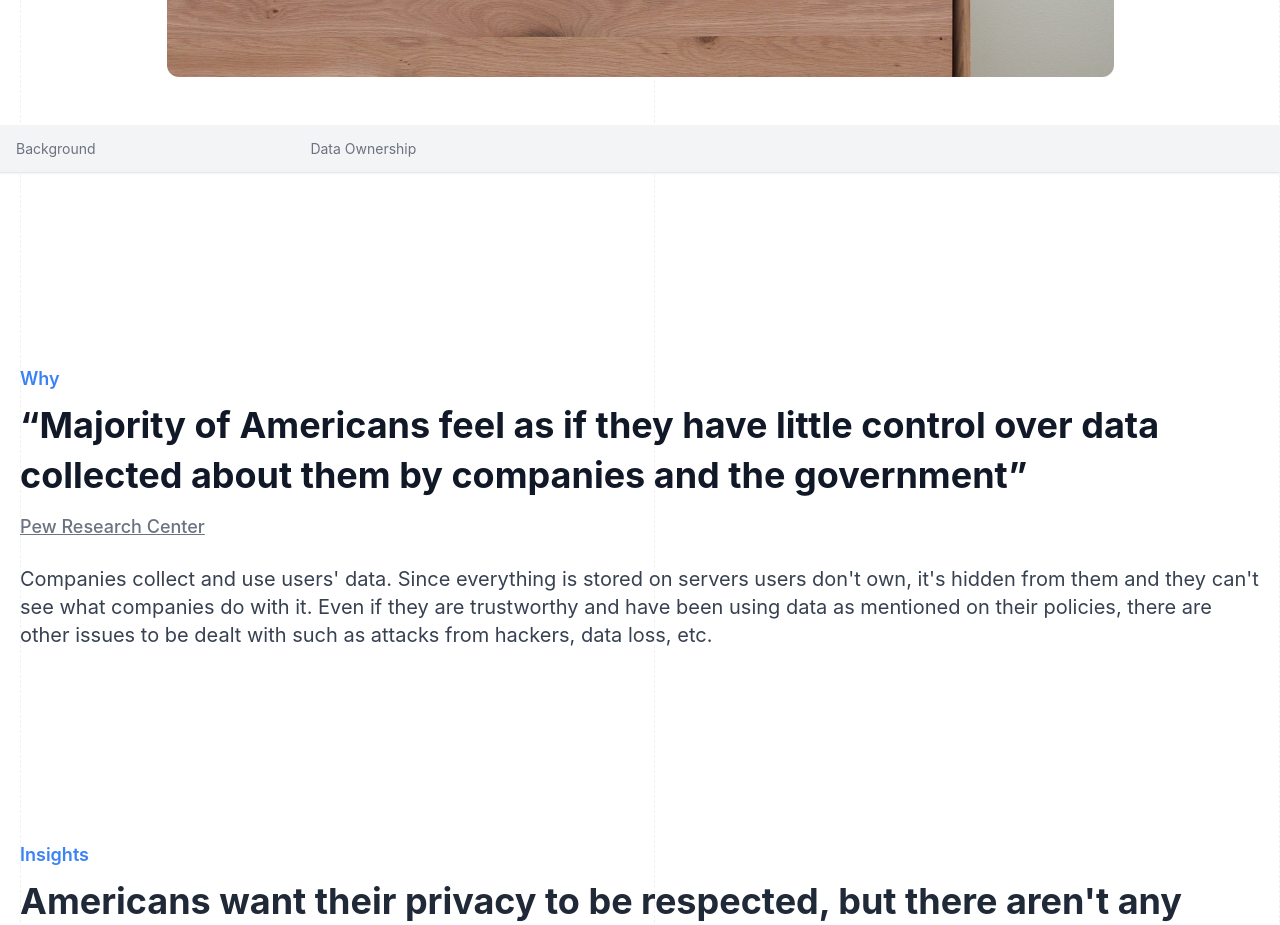
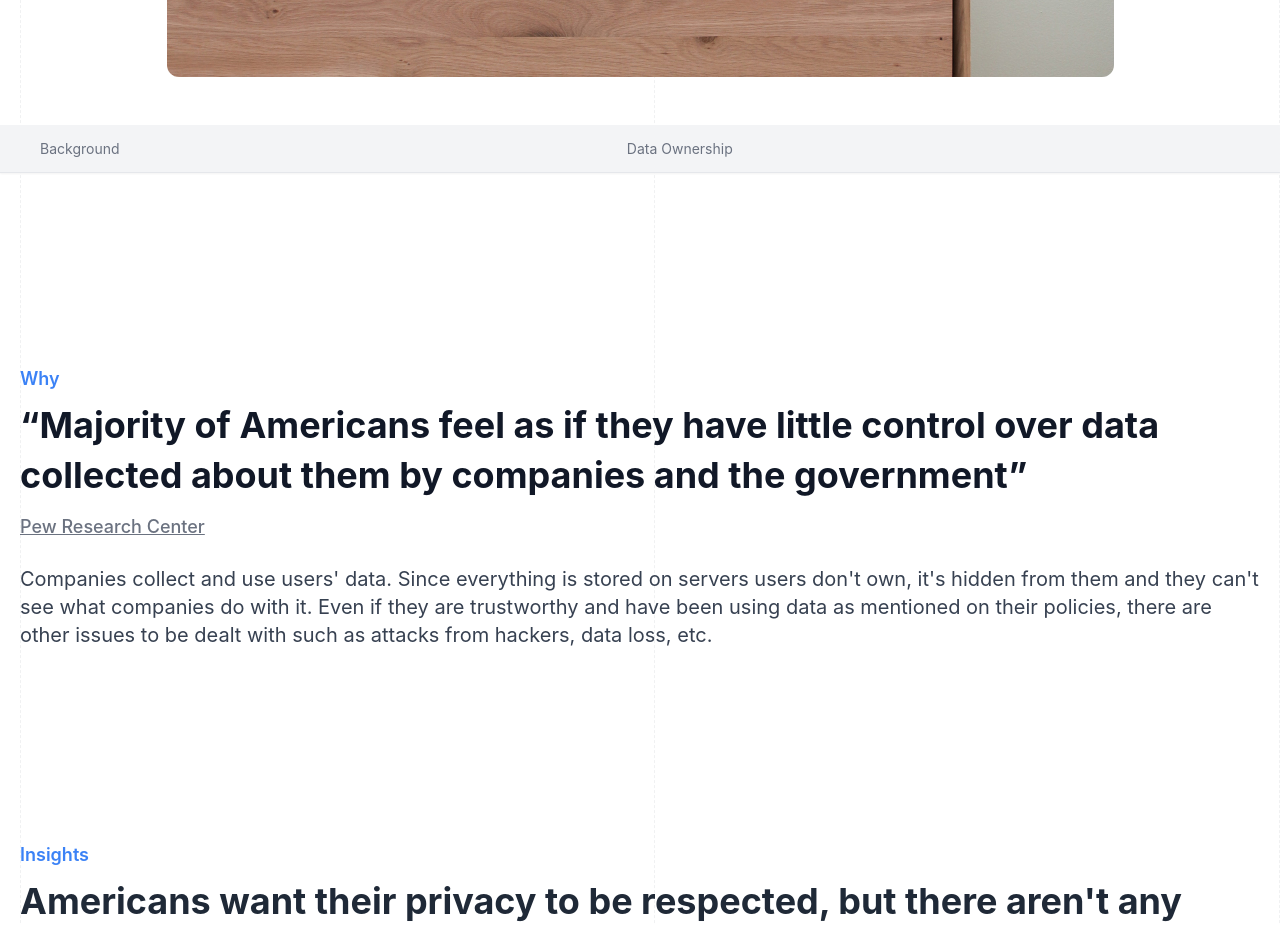
Before and after one commit to mattiel/portfolio, a Next.js app: page /projects/bridge in a window 1280 px wide. Shown: the part 840-1765 px from the top of the page. Built offline with nearby package versions, Linux system fonts and the light colour scheme.

Commit message:
Updated TOC to current layout

```diff
--- a/components/TOC/TOC.js
+++ b/components/TOC/TOC.js
@@ -16,7 +16,7 @@ const Item = ({ section, isTiny }) => {
     >
       <a
         href={`#${section.id}`}
-        className="text-sm px-4 z-10"
+        className="text-sm pr-4 z-10"
       >
         {section.title}
       </a>
@@ -107,16 +107,18 @@ const TOC = () => {
   }, [])
 
   return (
-    <ul className="full-bleed sticky h-12 w-full bg-gray-100 shadow-sm border-b border-gray-200 top-14 left-0 z-10 flex transition-all overflow-hidden">
+    <nav className="w-full full-bleed sticky h-12 bg-gray-100 shadow-sm border-b border-gray-200 top-14 left-0 z-10 overflow-hidden">
       <div className="absolute top-0 left-0 h-full bg-gray-200" style={{ width: `${scroll.progress}%`}}></div>
-      <div className="container max-w-screen-xl mx-auto">
-        {sections.map((section, idx) => {
-          return(
-            <Item key={idx} section={section} isTiny={scroll.isTiny}/>
-          )
-        })}
+      <div className="layout h-full px-5">
+        <ul className="flex transition-all">
+          {sections.map((section, idx) => {
+            return(
+              <Item key={idx} section={section} isTiny={scroll.isTiny}/>
+            )
+          })}
+        </ul>
       </div>
-    </ul>
+    </nav>
   )
 }
 
```
